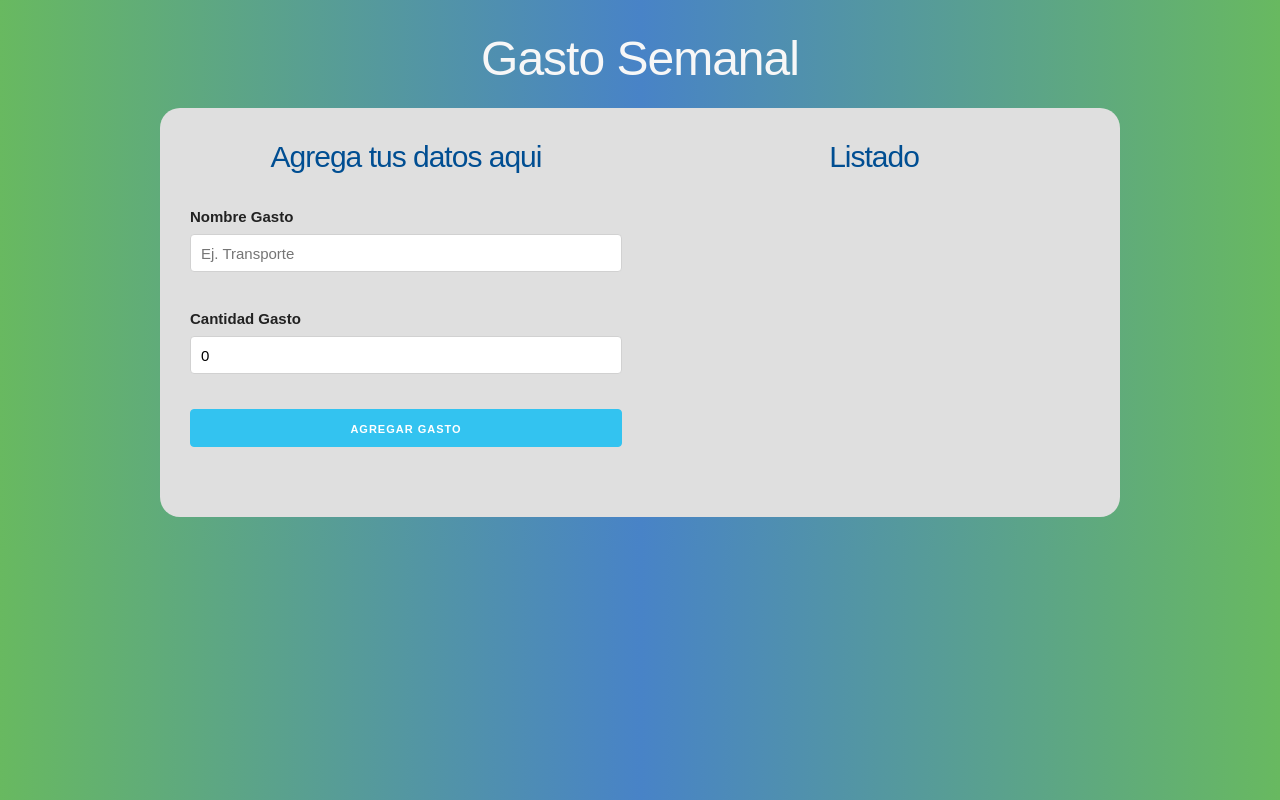
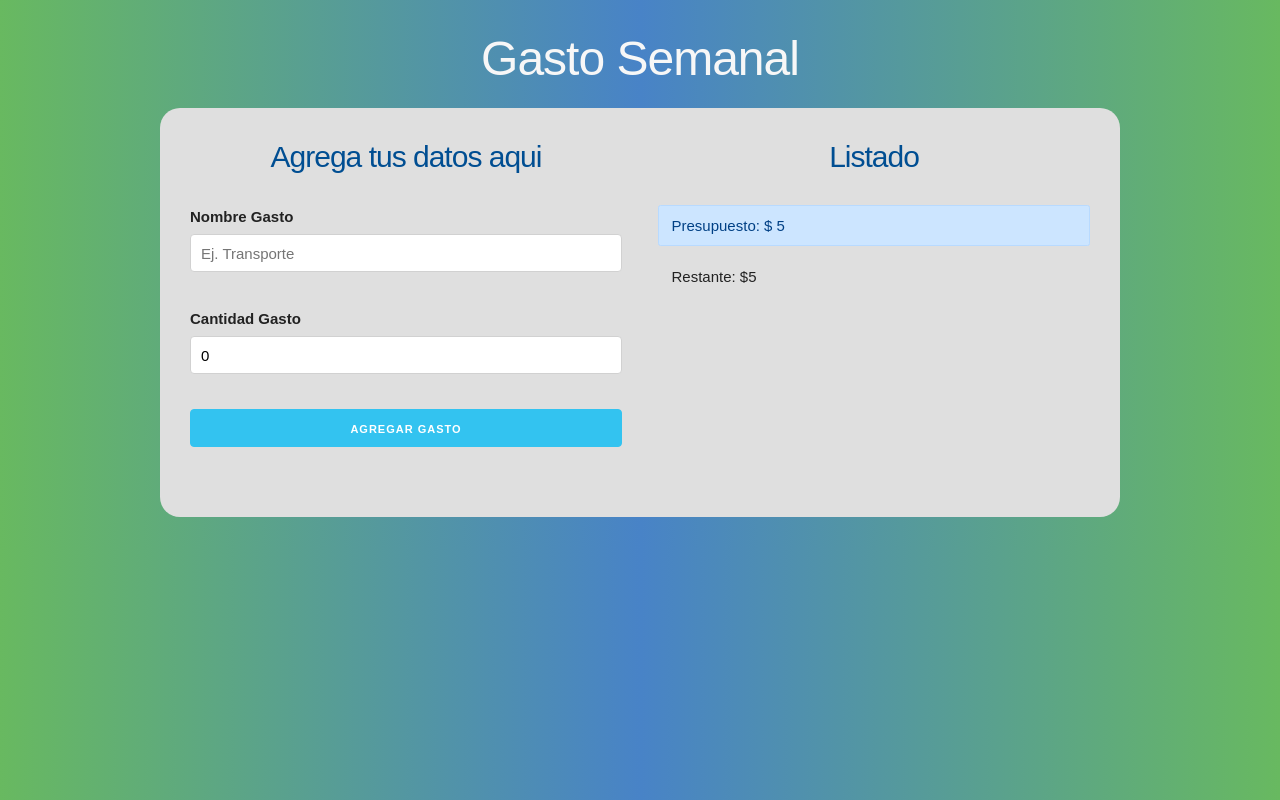
Before and after one commit to CarlosRQuinteroM/Presupuesto-, a React (Create React App) app: page / in a window 1280 px wide. Both pictures are taken after typing "5" into the empty fields and a click on the input "Definir Presupuesto". Built offline with nearby package versions, Linux system fonts and the light colour scheme.

Commit message:
Creando el Componente que mostrará el Presupuesto y el Restante

```diff
--- a/src/App.js
+++ b/src/App.js
@@ -2,6 +2,8 @@
 import Pregunta from './components/Pregunta'
 import Formulario from './components/Formulario'
 import Listado from './components/Listado'
+import ControlPresupuesto from './components/ControlPresupuesto'
+
 
 function App() {
 
@@ -44,6 +46,11 @@
                   <Listado
                     gastos={gastos}
                   />
+
+                  <ControlPresupuesto
+                     presupuesto={presupuesto}
+                     restante={restante}
+                  />
                 </div>
                 </div>
              ) }
--- /dev/null
+++ b/src/components/ControlPresupuesto.js
@@ -0,0 +1,16 @@
+import React,{Fragment} from 'react';
+
+const ControlPresupuesto = ({presupuesto, restante}) => {
+    return (
+        <Fragment>
+            <div className="alert alert-primary">
+              Presupuesto: $ {presupuesto}
+            </div>
+            <div className="alert">
+               Restante: ${restante}
+            </div>
+        </Fragment>
+     );
+}
+
+export default ControlPresupuesto;
```
